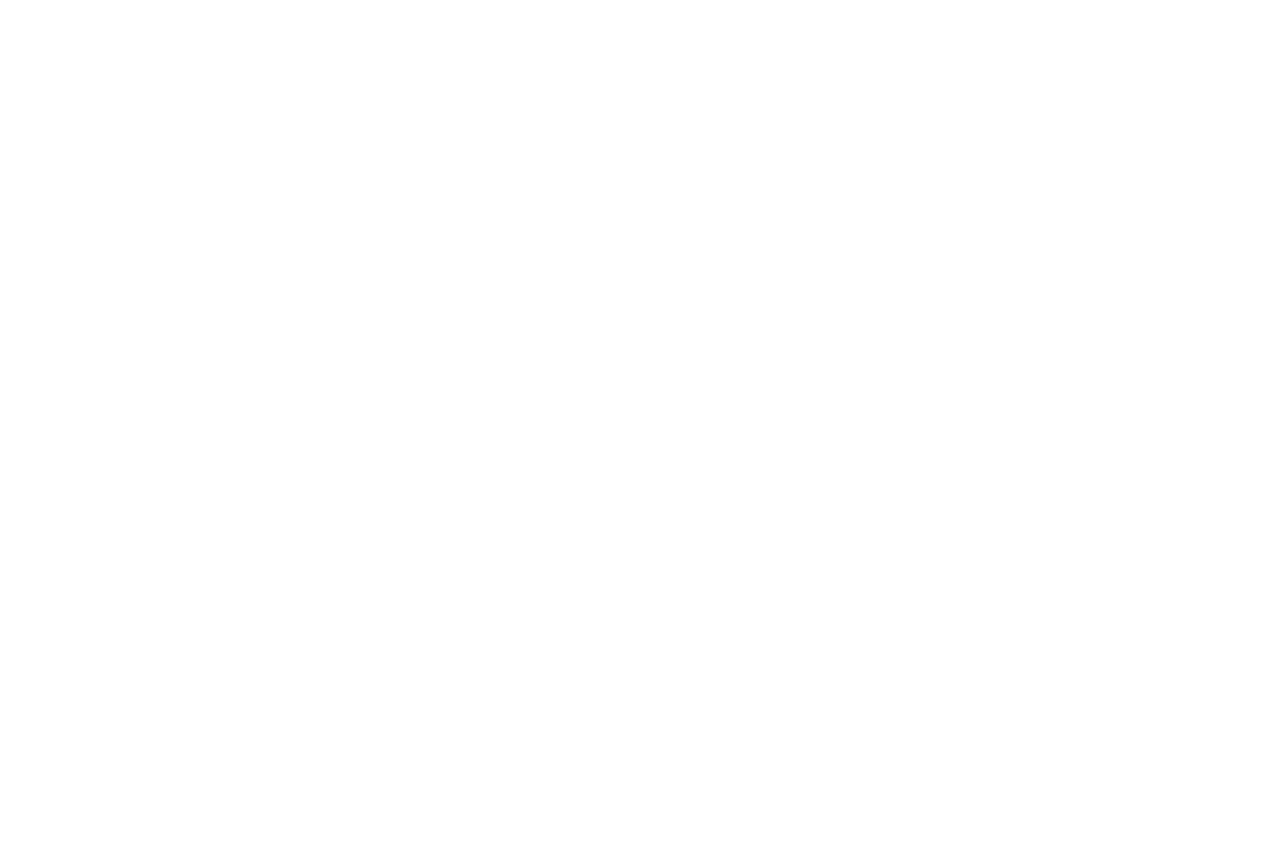
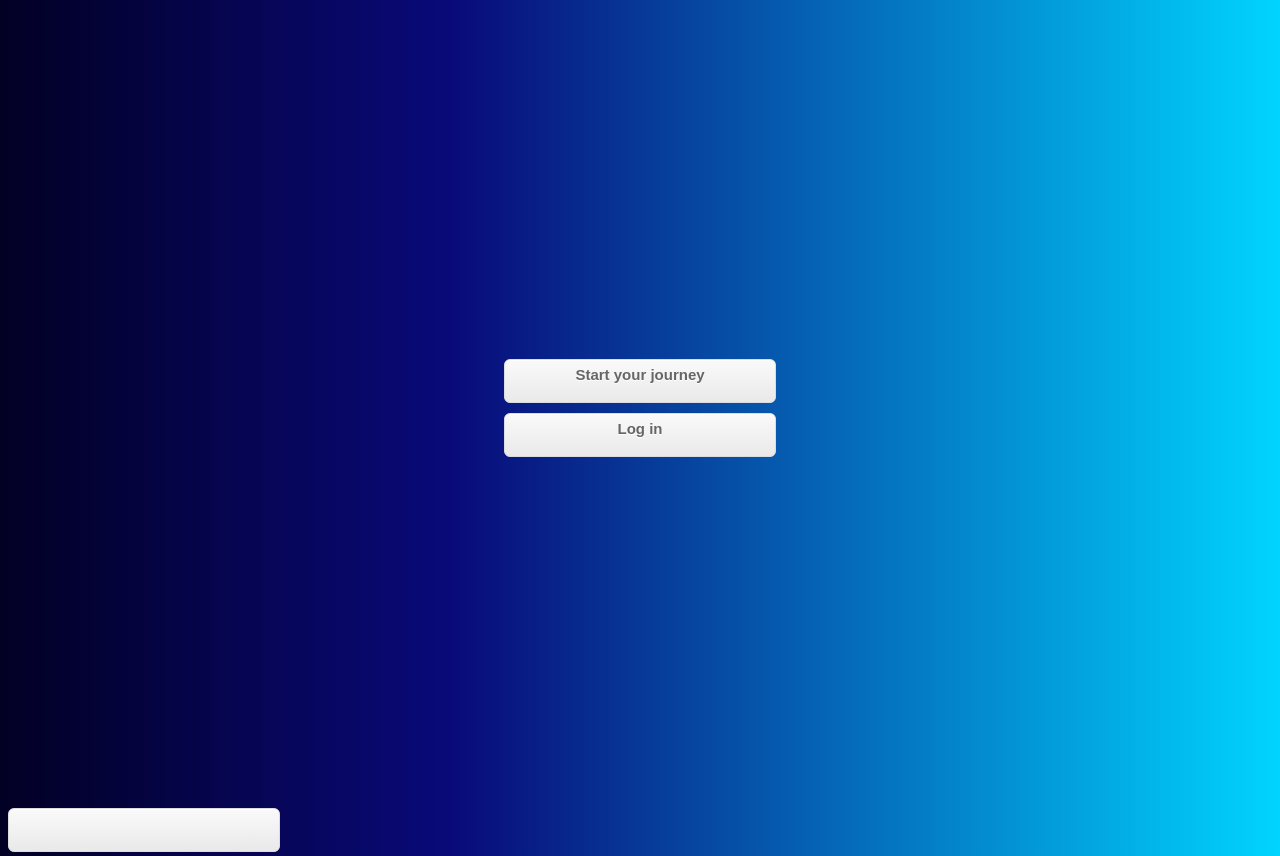
Before and after one commit to tdelromero/sleep-tracker, a plain HTML site: page index.html in a window 1280 px wide. Before the commit the page ends 800 px from the top, so only its background shows below. Drawn offline with Linux system fonts and the light colour scheme.

Commit message:
landing-page

```diff
--- a/index.html
+++ b/index.html
@@ -4,9 +4,13 @@
     <meta charset="UTF-8">
     <meta http-equiv="X-UA-Compatible" content="IE=edge">
     <meta name="viewport" content="width=device-width, initial-scale=1.0">
+    <link rel="stylesheet" href="styles/styles.css">
     <title>Welcome to Sleep Tracker</title>
 </head>
 <body>
-
+    <div class="center-screen">
+        <a href="#" class="btn-regular"> Start your journey </button>
+        <a href="#" class="btn-regular"> Log in </button>
+    </div>
 </body>
 </html>
--- a/styles/styles.css
+++ b/styles/styles.css
@@ -0,0 +1,47 @@
+body{
+    height:100vh;
+    background: rgb(2,0,36);
+    background: linear-gradient(90deg, rgba(2,0,36,1) 0%, rgba(9,9,121,1) 35%, rgba(0,212,255,1) 100%);
+ }
+
+.btn-regular {
+	box-shadow:inset 0px 1px 0px 0px #ffffff;
+	background:linear-gradient(to bottom, #f9f9f9 5%, #e9e9e9 100%);
+	background-color:#f9f9f9;
+	border-radius:6px;
+	border:1px solid #dcdcdc;
+	display:inline-block;
+	cursor:pointer;
+	color:#666666;
+	font-family:Arial;
+	font-size:15px;
+	font-weight:bold;
+    width: 150px;
+    height: 30px;
+
+	padding:6px 60px;
+	text-decoration:none;
+	text-shadow:0px 1px 0px #ffffff;
+}
+.btn-regular:hover {
+	background:linear-gradient(to bottom, #e9e9e9 5%, #f9f9f9 100%);
+	background-color:#e9e9e9;
+}
+.btn-regular:active {
+	position:relative;
+	top:1px;
+}
+
+
+.center-screen {
+    display: flex;
+    flex-direction: column;
+    justify-content: center;
+    align-items: center;
+    text-align: center;
+    min-height: 100vh;
+  }
+
+.center-screen > a:nth-child(2){
+    margin-top: 10px;
+}
```
